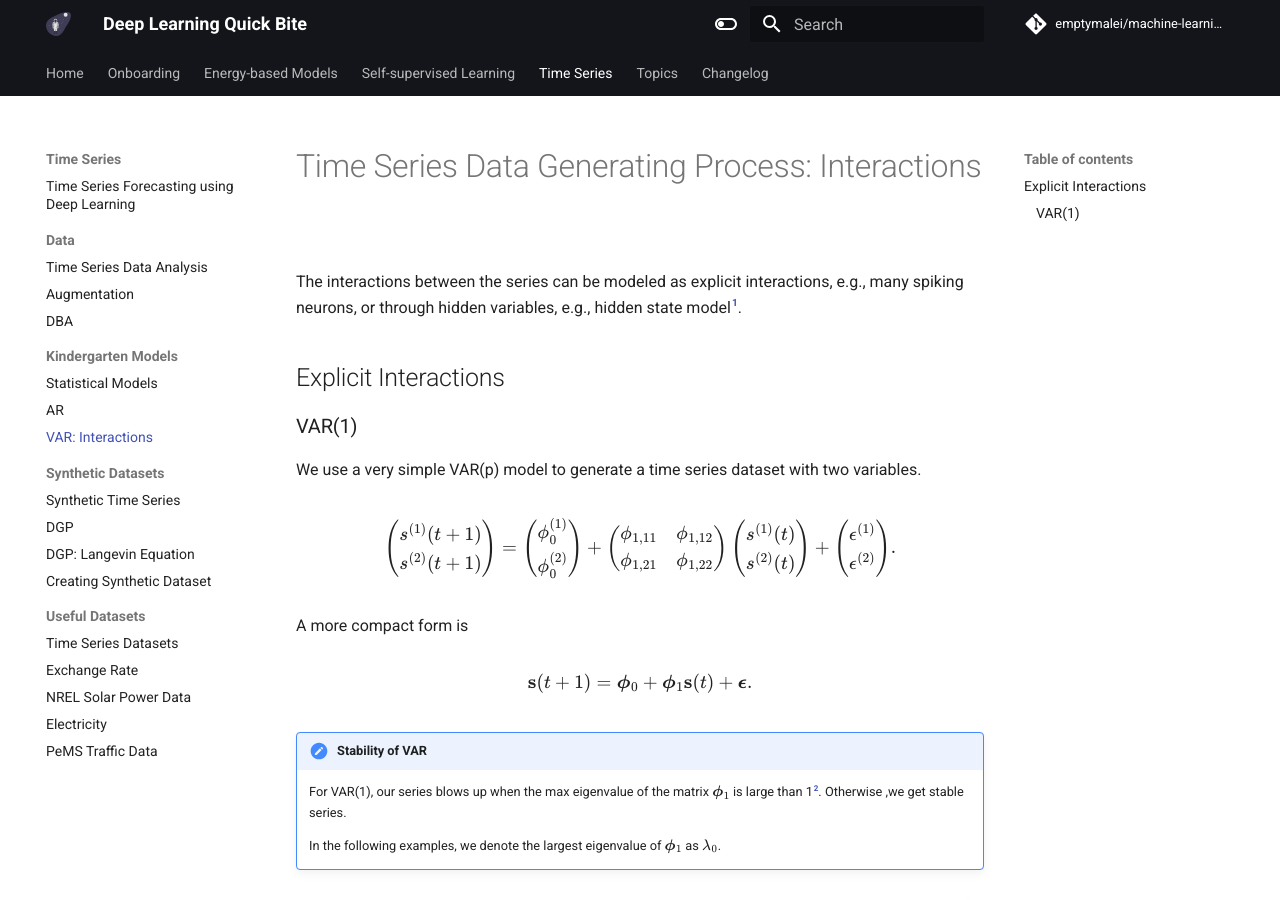
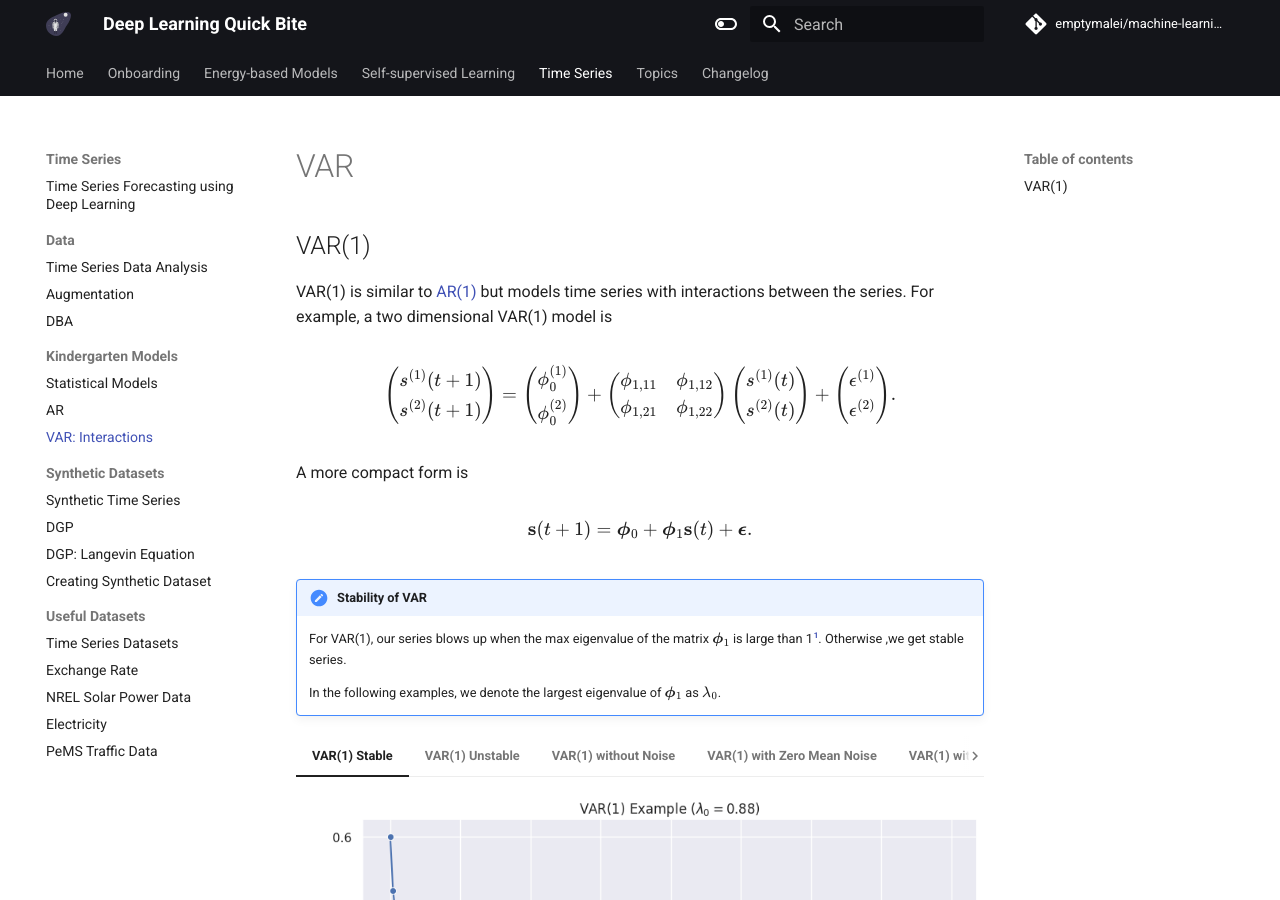
Before and after one commit to emptymalei/deep-learning, an MkDocs documentation site: the page built from dl/time-series/timeseries-basics.var.md, in a window 1280 px wide and 900 px high. Built offline with MkDocs 1.6.1 and Material for MkDocs 9.7.7, drawn with Linux system fonts in a browser that asks for light colours; comment, search, counter and statistics services are not loaded; some of the changed text lies outside the part shown.

Commit message:
reorganize

````diff
--- a/dl/time-series/timeseries-basics.var.md
+++ b/dl/time-series/timeseries-basics.var.md
@@ -1,12 +1,9 @@
-# Time Series Data Generating Process: Interactions
+# VAR
 
-The interactions between the series can be modeled as explicit interactions, e.g., many spiking neurons, or through hidden variables, e.g., hidden state model[^hmm].
 
-## Explicit Interactions
+## VAR(1)
 
-### VAR(1)
-
-We use a very simple VAR(p) model to generate a time series dataset with two variables.
+VAR(1) is similar to [AR(1)](timeseries-basics.ar.md) but models time series with interactions between the series. For example, a two dimensional VAR(1) model is
 
 $$
 \begin{pmatrix}s^{(1)}(t+1) \\ s^{(2)}(t+1) \end{pmatrix} = \begin{pmatrix} \phi^{(1)}_0 \\ \phi^{(2)}_0 \end{pmatrix} +  \begin{pmatrix}\phi_{1, 11} & \phi_{1, 12}\\ \phi_{1, 21} & \phi_{1, 22} \end{pmatrix} \begin{pmatrix}s^{(1)}(t) \\ s^{(2)}(t) \end{pmatrix} + \begin{pmatrix}\epsilon^{(1)} \\ \epsilon^{(2)} \end{pmatrix}.
@@ -260,6 +257,4 @@ $$
     ```
 
 
-
-[^hmm]: Contributors to Wikimedia projects. Hidden Markov model. In: Wikipedia [Internet]. 22 Oct 2022 [cited 22 Nov 2022]. Available: https://en.wikipedia.org/wiki/Hidden_Markov_model
 [^Zvot2006]: Zivot E, Wang J. Modeling Financial Time Series with S-PLUS®. Springer New York; 2006. [doi:10.1007/978-0-387-32348-0](https://link.springer.com/book/10.1007/978-0-387-21763-5)
--- a/mkdocs.yml
+++ b/mkdocs.yml
@@ -176,7 +176,7 @@ nav:
       - "VAR: Interactions": time-series/timeseries-basics.var.md
     - Synthetic Datasets:
       - "Synthetic Time Series": time-series/timeseries-synthetic.md
-      - "DGP": time-series/timeseries-generating-process.md
+      - "DGP": time-series/timeseries-datasets.dgp.md
       - "DGP: Langevin Equation": time-series/timeseries-datasets.dgp.langevin.md
       - "Creating Synthetic Dataset": time-series/timeseries-datasets.synthetic.md
     - Useful Datasets:
````
Also changed, not shown: dl/time-series/timeseries-datasets.dgp.md (renamed from dl/time-series/timeseries-generating-process.md, +8 -1 lines), dl/time-series/timeseries-datasets.synthetic.md (+1 -1 lines), dl/time-series/timeseries-synthetic.md (+1 -1 lines).
